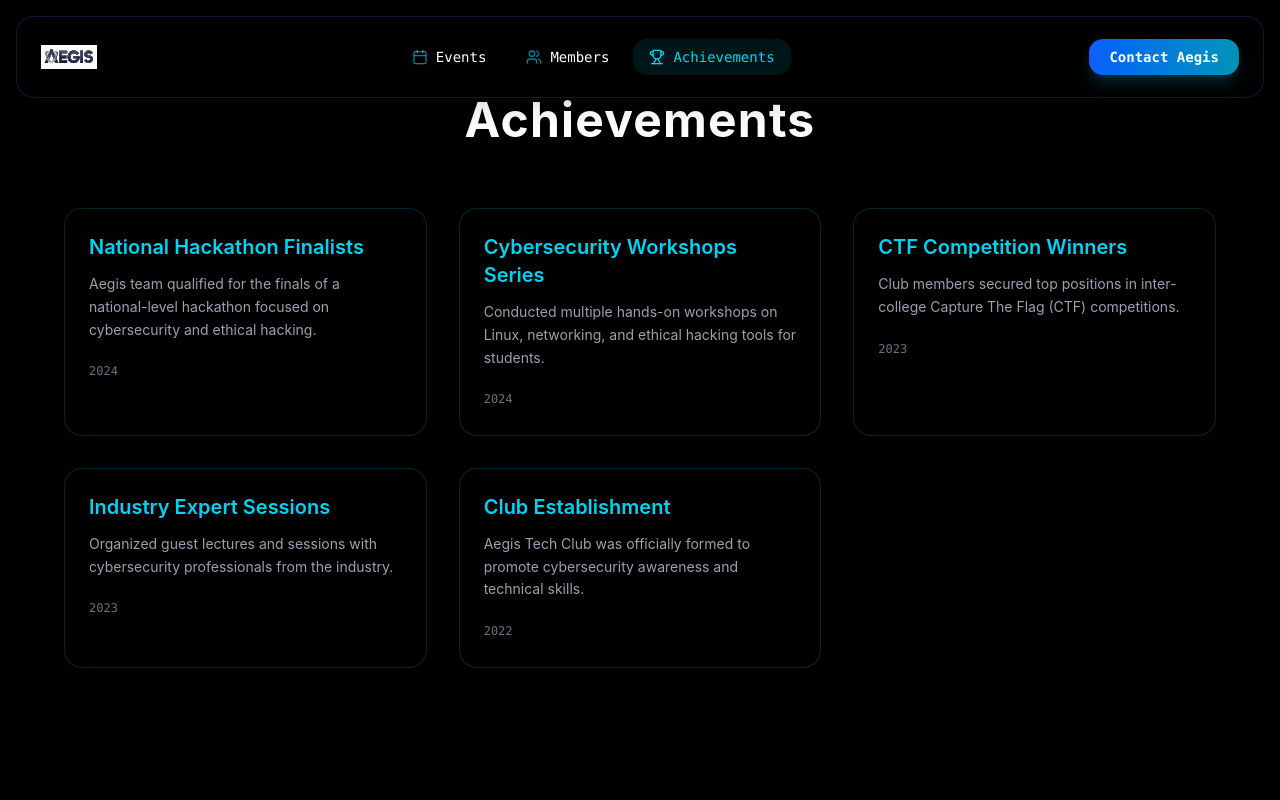
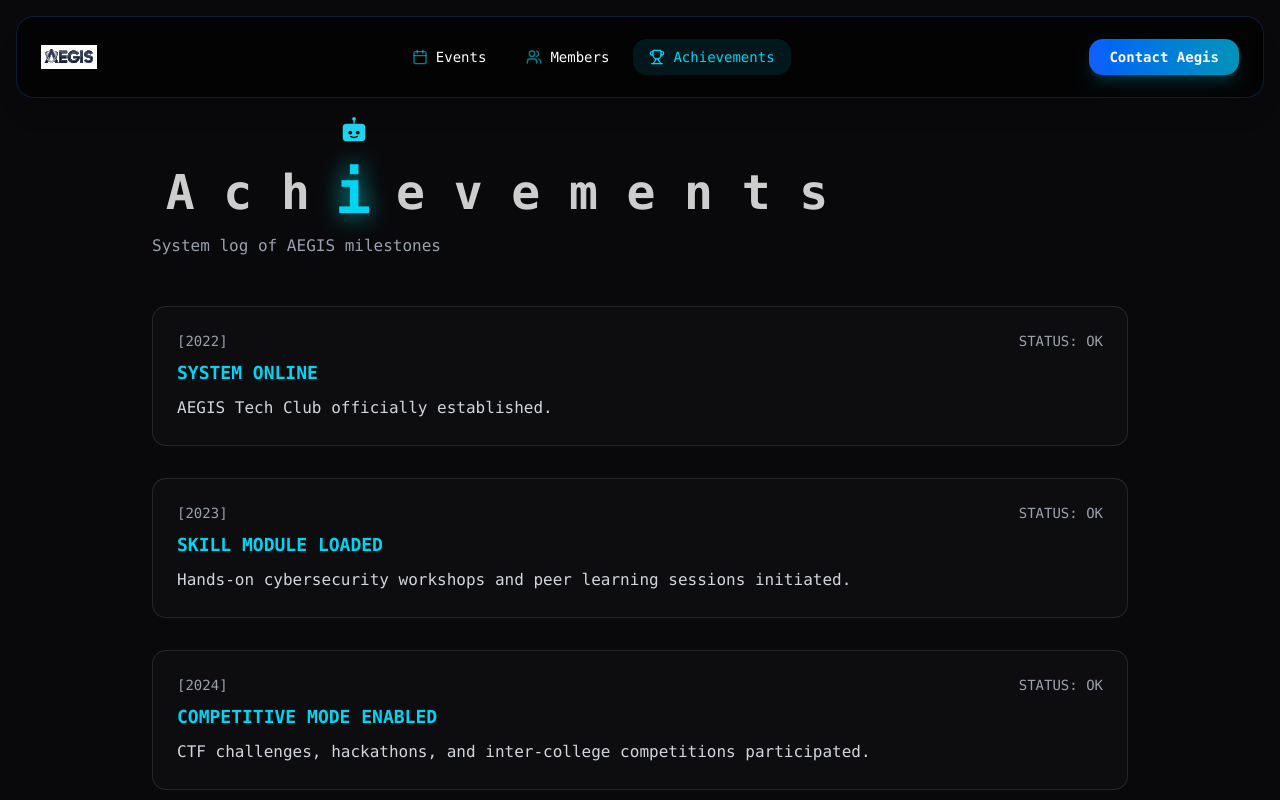
Before and after one commit to Klath123/aegis-website, a React (Vite) app in the folder client/: page /achievements in a window 1280 px wide. Shown: the top 800 px of the page. Built offline with nearby package versions, Linux system fonts and the light colour scheme.

Commit message:
feat: interactive achievements page with animated heading

```diff
--- a/client/src/pages/Achievements.tsx
+++ b/client/src/pages/Achievements.tsx
@@ -1,63 +1,183 @@
+import { useEffect, useRef, useState } from "react";
+
+/* ---------------- BOOT DATA ---------------- */
+
+const bootLines = [
+  "> Boot sequence started",
+  "> Verifying club integrity...",
+  "> Loading historical data...",
+  "> System ready",
+];
+
 const achievements = [
   {
-    title: "National Hackathon Finalists",
-    description:
-      "Aegis team qualified for the finals of a national-level hackathon focused on cybersecurity and ethical hacking.",
-    year: "2024",
+    year: "2022",
+    title: "SYSTEM ONLINE",
+    description: "AEGIS Tech Club officially established.",
   },
   {
-    title: "Cybersecurity Workshops Series",
+    year: "2023",
+    title: "SKILL MODULE LOADED",
     description:
-      "Conducted multiple hands-on workshops on Linux, networking, and ethical hacking tools for students.",
-    year: "2024",
+      "Hands-on cybersecurity workshops and peer learning sessions initiated.",
   },
   {
-    title: "CTF Competition Winners",
+    year: "2024",
+    title: "COMPETITIVE MODE ENABLED",
     description:
-      "Club members secured top positions in inter-college Capture The Flag (CTF) competitions.",
-    year: "2023",
+      "CTF challenges, hackathons, and inter-college competitions participated.",
   },
   {
-    title: "Industry Expert Sessions",
+    year: "2025",
+    title: "NETWORK EXPANSION",
     description:
-      "Organized guest lectures and sessions with cybersecurity professionals from the industry.",
-    year: "2023",
-  },
-  {
-    title: "Club Establishment",
-    description:
-      "Aegis Tech Club was officially formed to promote cybersecurity awareness and technical skills.",
-    year: "2022",
+      "Industry expert talks and cybersecurity awareness programs conducted.",
   },
 ];
 
+const word = "Achievements";
+
+/* ---------------- PAGE ---------------- */
+
 export default function Achievements() {
+  const [step, setStep] = useState(0);
+  const [showContent, setShowContent] = useState(false);
+  const [activeIndex, setActiveIndex] = useState(0);
+  const [robotX, setRobotX] = useState(0);
+
+  const letterRefs = useRef<(HTMLSpanElement | null)[]>([]);
+
+  /* Boot sequence */
+  useEffect(() => {
+    if (step < bootLines.length) {
+      const timer = setTimeout(() => setStep(step + 1), 700);
+      return () => clearTimeout(timer);
+    } else {
+      setTimeout(() => setShowContent(true), 500);
+    }
+  }, [step]);
+
+  /* Robot hop aligned to letters */
+  useEffect(() => {
+    if (!showContent) return;
+
+    const interval = setInterval(() => {
+      setActiveIndex((prev) => {
+        const next = (prev + 1) % word.length;
+        const el = letterRefs.current[next];
+
+        if (el) {
+          setRobotX(el.offsetLeft + el.offsetWidth / 2 - 20);
+        }
+
+        return next;
+      });
+    }, 700);
+
+    return () => clearInterval(interval);
+  }, [showContent]);
+
   return (
-    <div className="min-h-screen bg-black text-white px-6 py-24">
-      <h1 className="text-4xl md:text-5xl font-bold text-center mb-16 tracking-wide">
-        Achievements
+    <div className="min-h-screen px-6 pt-42 pb-28 max-w-5xl mx-auto font-mono text-white relative">
+      {/* BOOT SCREEN */}
+      {!showContent && (
+        <div className="space-y-3 text-lg">
+          <div className="text-cyan-400 tracking-wider">
+            INITIALIZING AEGIS SYSTEM...
+          </div>
+          <div className="mt-6 space-y-2 text-gray-300">
+            {bootLines.slice(0, step).map((line, index) => (
+              <div key={index}>{line}</div>
+            ))}
+            <span className="inline-block w-2 h-5 bg-cyan-400 animate-pulse ml-1" />
+          </div>
+        </div>
+      )}
+
+      {/* CONTENT */}
+      {showContent && (
+        <div className="space-y-10">
+          <header className="mb-12">
+            {/* ROBOT + TITLE */}
+            <div className="relative inline-block">
+              <div
+                className="absolute -top-12 transition-transform duration-300"
+                style={{ transform: `translateX(${robotX}px)` }}
+              >
+                <Robot />
+              </div>
+
+              <h1 className="text-4xl md:text-5xl font-bold tracking-wide flex">
+                {word.split("").map((char, index) => (
+                  <span
+                    key={index}
+                  ref={(el) => {
+  letterRefs.current[index] = el;
+}}
+
+                    className={`inline-block transition-all duration-300 ${
+                      index === activeIndex
+                        ? "scale-125 text-cyan-400 drop-shadow-[0_0_10px_rgba(0,255,255,0.8)]"
+                        : "opacity-80"
+                    }`}
+                    style={{ width: "1.2em", textAlign: "center" }}
+                  >
+                    {char}
+                  </span>
+                ))}
               </h1>
+            </div>
 
-      <div className="max-w-6xl mx-auto grid gap-8 md:grid-cols-2 lg:grid-cols-3">
+            <p className="mt-4 text-gray-400">
+              System log of AEGIS milestones
+            </p>
+          </header>
+
+          <div className="space-y-8">
             {achievements.map((item, index) => (
               <div
                 key={index}
-            className="rounded-2xl border border-cyan-500/20 bg-black/60 backdrop-blur-xl p-6 hover:border-cyan-400 transition-all duration-300"
+                className="border border-white/10 rounded-xl p-6 bg-white/[0.02]"
               >
-            <h2 className="text-xl font-semibold mb-3 text-cyan-400">
+                <div className="flex justify-between mb-2 text-sm text-gray-400">
+                  <span>[{item.year}]</span>
+                  <span>STATUS: OK</span>
+                </div>
+
+                <h2 className="text-lg text-cyan-400 font-semibold">
                   {item.title}
                 </h2>
 
-            <p className="text-gray-400 text-sm mb-4 leading-relaxed">
+                <p className="mt-2 text-gray-300 leading-relaxed">
                   {item.description}
                 </p>
-
-            <span className="text-xs font-mono text-gray-500">
-              {item.year}
-            </span>
               </div>
             ))}
           </div>
         </div>
+      )}
+    </div>
   );
 }
+
+/* ---------------- ROBOT ---------------- */
+
+function Robot() {
+  return (
+    <div className="animate-bounce">
+      <svg width="40" height="40" viewBox="0 0 64 64" fill="none">
+        <rect x="14" y="14" width="36" height="28" rx="6" fill="#22d3ee" />
+        <circle cx="26" cy="28" r="3" fill="#000" />
+        <circle cx="38" cy="28" r="3" fill="#000" />
+        <path
+          d="M26 34 Q32 38 38 34"
+          stroke="#000"
+          strokeWidth="2"
+          fill="none"
+        />
+        <line x1="32" y1="8" x2="32" y2="14" stroke="#22d3ee" strokeWidth="2" />
+        <circle cx="32" cy="6" r="3" fill="#22d3ee" />
+      </svg>
+    </div>
+  );
+}
```
Lines whose indentation alone changed are shown as unchanged.
